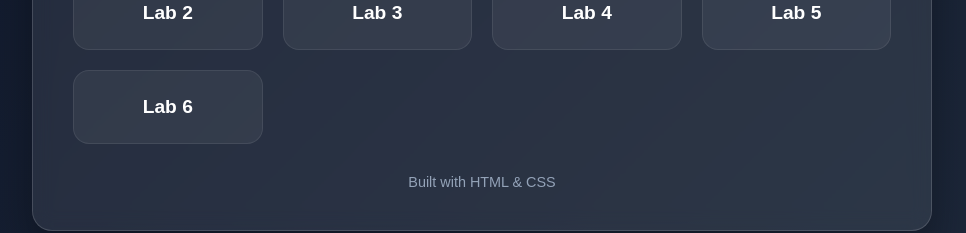
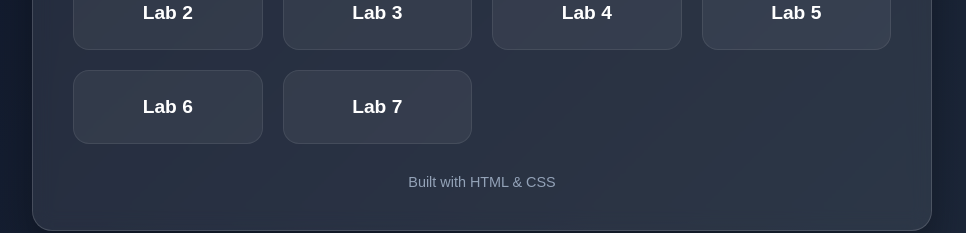
Before and after one commit to Abusraje/cpit-405-labs, a plain HTML site: page index.html in a window 1280 px wide. Shown: the part 369-602 px from the top of the page, without its empty margins (158-1124 px from the left). Drawn offline with Linux system fonts and the light colour scheme.

Commit message:
Update index.html

```diff
--- a/index.html
+++ b/index.html
@@ -107,6 +107,10 @@ p{
     <div class="card">
       <a href="lab6/index.html">Lab 6</a>
     </div>
+
+        <div class="card">
+      <a href="lab7/index.html">Lab 7</a>
+    </div>
   </div>
 
   <div class="footer">
```
